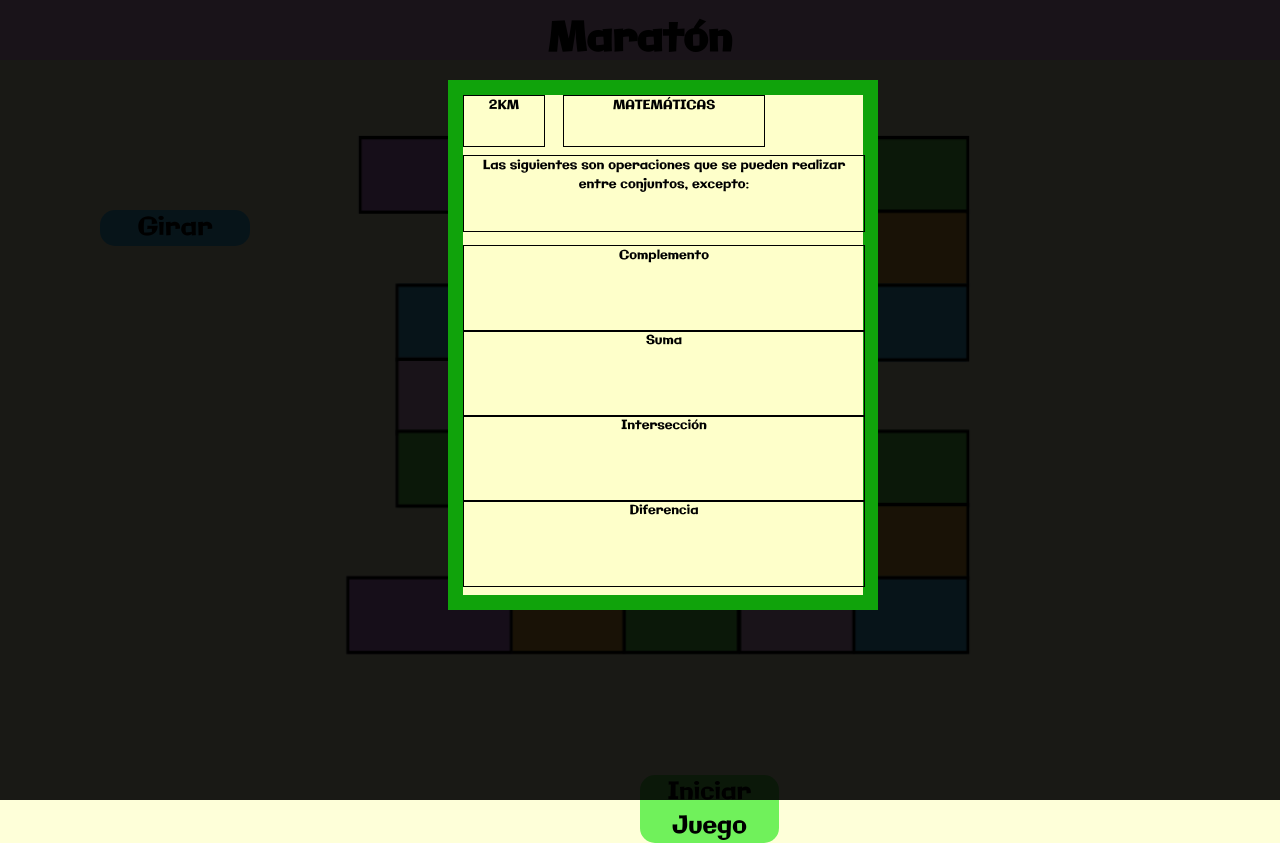
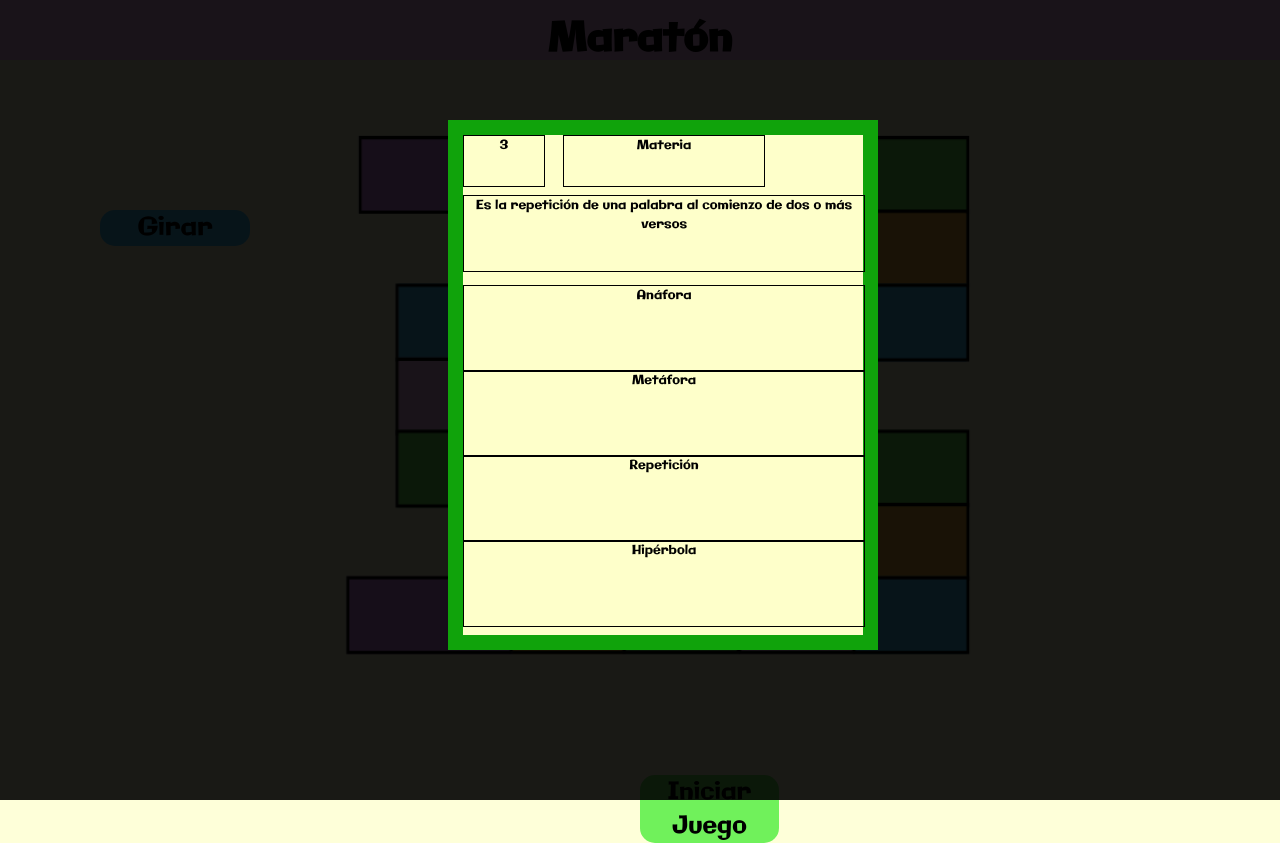
Before and after one commit to Luillilol/Interprepas, a PHP site: page /templates/juego.html in a window 1280 px wide; the page is wider, and only the part inside the window is pictured. Run offline with PHP 8.4, Linux system fonts and the light colour scheme; data comes from the database, SQL or seed files in the repository.

Commit message:
FEAT: Información tarjeta pregunta

```diff
--- a/dynamics/js/juego.js
+++ b/dynamics/js/juego.js
@@ -32,12 +32,14 @@ window.onload = function() {
     let respuesta2Tarjeta = document.getElementById("idRespuesta2");
     let respuesta3Tarjeta = document.getElementById("idRespuesta3");
     let respuesta4Tarjeta = document.getElementById("idRespuesta4");
+    let infoAcierto = document.getElementById("divAcierto");
+    let infoFallo = document.getElementById("divFallo");
     //              FIN DE ELEMENTOS DE LA TARJETA DE PREGUNTA
     let numJugadores=0;
     let orden = [];
     let valorPrimerTiro=[];
     let varcontrol = 0;
-    let materia=1, preguntas_pasadas = [21,22,23,24,25,26,27,28,29,30,121,102,103,104,105,106,107,108,10,109,110];
+    let materia=5 , preguntas_pasadas = [];
     let stringPetición;
     let fetchPregunta, fetchRes1, fetchRes2, fetchRes3, fetchRes4, fetchKilometro, fetchResCorrect, fetchRespuestas;
     let prueba, prueba2;
@@ -391,7 +393,7 @@ window.onload = function() {
         }).then(function (text){
             stringPetición = text;
             //metodo split que nos separa el string de la petición y los almacena en sus respectivas varibles en forma de arrelgos donde cada una contiene la respuesta y el boolCorrect
-
+            console.log(text);
             fetchPregunta = stringPetición.split(';');
             fetchRespuestas = fetchPregunta[1].split('&');
 
@@ -409,16 +411,16 @@ window.onload = function() {
 
             fetchRes4=(fetchRespuestas[3].split('|')[0]).split("#");
 
-            console.log(fetchPregunta);
-            console.log(fetchRes1);
-            console.log(fetchRes2);
-            console.log(fetchRes3);
-            console.log(fetchRes4);
-            console.log(fetchKilometro);
+            // console.log(fetchPregunta);
+            // console.log(fetchRes1);
+            // console.log(fetchRes2);
+            // console.log(fetchRes3);
+            // console.log(fetchRes4);
+            // console.log(fetchKilometro);
 
             fetchRes4=(fetchRespuestas[3].split('|')[0]).split("#");
 
-           console.log(text);
+
 
 
         });
@@ -426,16 +428,26 @@ window.onload = function() {
 
     //No sirve, pero muestra la pregunta.
     function drawPregunta(){
-        function funcRespuesta(){
-            console.log("OWO");
+        function funcRespuesta(res){
+           // console.log('RESPUESTA ES: '+res);
             new Promise((resolve, reject) => {
                 console.log("CLICK EN LA RESPUESTA");
+                if(res ==1){
+                    console.log("RESPUESTA CORRECTA");
+                    infoAcierto.style.display='block';
+                }else{
+                    console.log("RESPUESTA INCORRECTA");
+                    infoFallo.style.display='block';
+                }
                 resolve();
             }).then(()=>{
                 return new Promise((resolve)=>{
                     setTimeout(()=>{
                         fondoPreguntaTarjeta.style.display = 'none';
                         tarjetaPreguntaTarjeta.style.display = 'none';
+                        infoFallo.style.display='none';
+                        infoAcierto.style.display='none';
+
                         console.log("HOLADASDAD");
                         resolve();
                     }, 2000)
@@ -443,29 +455,30 @@ window.onload = function() {
             })
         }
         console.log("WOOWO");
-        numKilometroTarjeta.innerHTML= '2KM';
-        materiaTarjeta.innerHTML='MATEMÁTICAS'
-        preguntaTarjeta.innerHTML='Las siguientes son operaciones que se pueden realizar entre conjuntos, excepto:'
-        respuesta1Tarjeta.innerHTML='Complemento';
-        respuesta2Tarjeta.innerHTML='Suma';
-        respuesta3Tarjeta.innerHTML='Intersección';
-        respuesta4Tarjeta.innerHTML='Diferencia';
+        numKilometroTarjeta.innerHTML= fetchKilometro;
+        materiaTarjeta.innerHTML= 'Materia';
+        preguntaTarjeta.innerHTML= fetchPregunta[0];
+        respuesta1Tarjeta.innerHTML= fetchRes1[0];
+        respuesta2Tarjeta.innerHTML=fetchRes2[0];
+        respuesta3Tarjeta.innerHTML=fetchRes3[0];
+        respuesta4Tarjeta.innerHTML=fetchRes4[0];
 
         respuesta1Tarjeta.addEventListener('click', ()=>{
             console.log("RESPUESTA1");
-            funcRespuesta();
+
+            funcRespuesta(fetchRes1[1]);
         });
         respuesta2Tarjeta.addEventListener('click', ()=>{
             console.log("RESPUESTA2");
-            funcRespuesta();
+            funcRespuesta(fetchRes2[1]);
         })
         respuesta3Tarjeta.addEventListener('click', ()=>{
             console.log("RESPUESTA3");
-            funcRespuesta();
+            funcRespuesta(fetchRes3[1]);
         })
         respuesta4Tarjeta.addEventListener('click', ()=>{
             console.log("RESPUESTA4");
-            funcRespuesta();
+            funcRespuesta(fetchRes4[1]);
         })
     }
 
@@ -683,10 +696,21 @@ window.onload = function() {
 
     dibujarTablero();
     infoTarjetas();//Este método es solamente útil en lo que se cree eventos de puntajes u otrs cosas
-    drawPregunta();//metodo de prueba para mostrar carta de pregunta
+    // //metodo de prueba para mostrar carta de pregunta
 
 
+    new Promise((resolve, reject) =>{
+        console.log("Promesa Petición");
+        peticion();
+        resolve();
+    }).then(()=>{
+        return new Promise((resolve)=>{
+            setTimeout(()=>{
+                console.log("PROMESA DRAW PREGUNTA");
+                drawPregunta();
+            }, 2000)
+        })
+    })
 
 
-    peticion();
 }
--- a/dynamics/php/juego.php
+++ b/dynamics/php/juego.php
@@ -58,10 +58,9 @@
     $idSeleccionado = buscarPregunta($numMateria,$conexion,$preguntasPasadas);
 
 
-    $peticion = "SELECT id_pregunta, pregunta, respuesta, materia, boolCorrect, kilómetro FROM Preguntas
+    $peticion = "SELECT id_pregunta, pregunta, respuesta, boolCorrect, kilómetro FROM Preguntas
                 NATURAL JOIN Respuestas
-                NATURAL JOIN Materias
-                WHERE Materias.id_materia=".$numMateria;
+                WHERE Preguntas.id_pregunta=".$idSeleccionado;
     mysqli_real_escape_string($conexion, $peticion);
     $query = mysqli_query($conexion, $peticion);
     // $row_instrucciones = mysqli_fetch_array($query);
@@ -76,10 +75,11 @@
     }
 
     /*Se asigna cada arreglo de pregunta en una variable*/
-    $pregunta1 = $arr[($numPregunta) + 1];
-    $pregunta2 = $arr[($numPregunta) + 2];
-    $pregunta3 = $arr[($numPregunta) + 3];
-    $pregunta4 = $arr[($numPregunta) + 4];
+    $pregunta1 = $arr[0];
+    $pregunta2 = $arr[1];
+    $pregunta3 = $arr[2];
+    $pregunta4 = $arr[3];
+
     /*Nos sirve en js: Kilometros, pregunta respuesta y boolcorrect */
 
     print_r($pregunta1['pregunta'].';'. $pregunta1['respuesta'].'#'.$pregunta1['boolCorrect'].'&'. $pregunta2['respuesta'] . '#' . $pregunta2['boolCorrect'].'&'. $pregunta3['respuesta'] . '#' . $pregunta3['boolCorrect'].'&'. $pregunta4['respuesta'] . '#' . $pregunta4['boolCorrect'].'|'.$pregunta1['kilómetro']);
--- a/statics/styles/juego.css
+++ b/statics/styles/juego.css
@@ -78,6 +78,19 @@ body{
     font-size: 1vw;
     align-items: center;
 }
+.classAciertoFallo{
+    position: absolute;
+    top: 5%;
+    left: 40%;
+    width: 300px;
+    height: 70px;
+    /* background-color: rgb(173, 38, 38); */
+    color: #ffffff;
+    text-align: center;
+    font-family: Galindo_normal;
+    font-size: 5vh;
+    display: none;
+}
 
 
 
@@ -141,7 +154,7 @@ body{
 }
 #tarjetaPregunta{
     position: absolute;
-    top: 10%;
+    top: 15%;
     left: 35%;
     width: 400px;
     height: 500px;
@@ -200,6 +213,13 @@ body{
      border-style: solid;
     border-width: 1px;
 }
+#divAcierto{
+    /* display: none; */
+}
+#divFallo{
+    /* display: none; */
+
+}
 
 
 
--- a/templates/juego.html
+++ b/templates/juego.html
@@ -30,6 +30,8 @@
 
     <!-- Elementos para tarjeta de preguntas -->
     <div id="fondoTarjetas" ></div>
+    <div id="divAcierto" class="classAciertoFallo">¡Haz acertado!</div>
+    <div id="divFallo" class="classAciertoFallo">¡Haz fallado!</div>
     <div id="tarjetaPregunta">
         <div id="numKilometros" class="classDivTarjeta"></div>
         <div id="divMateria" class="classDivTarjeta"></div>
```
